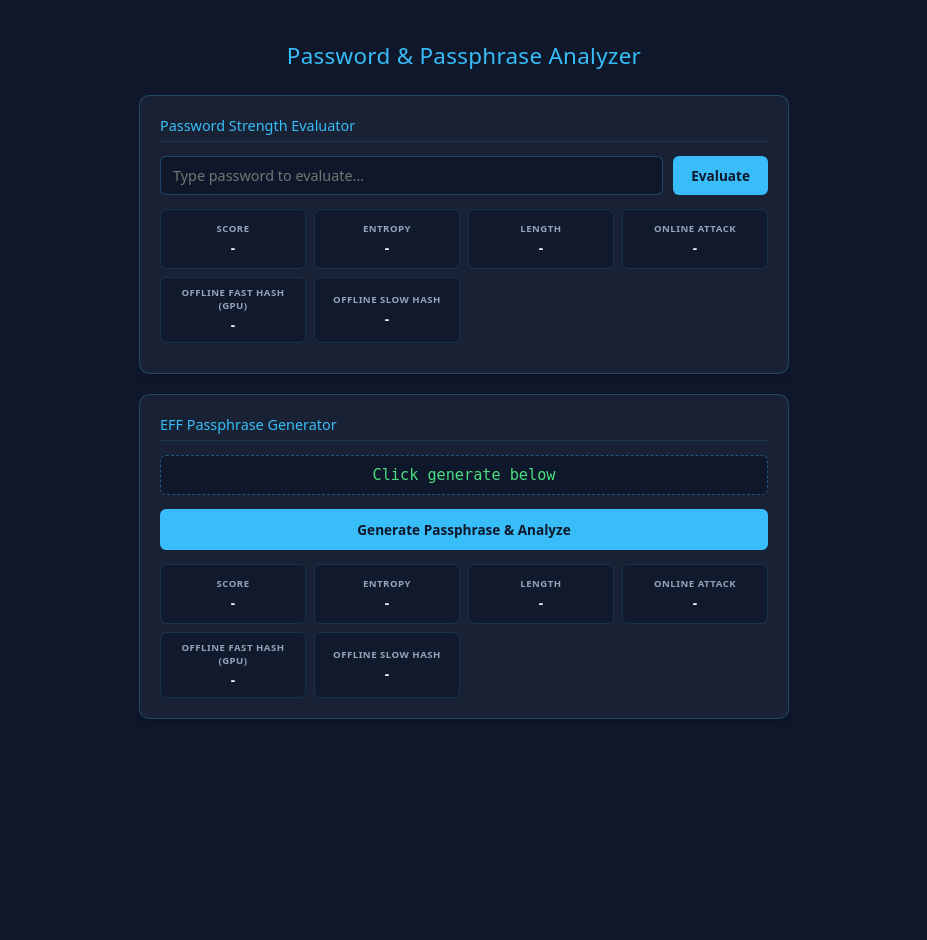
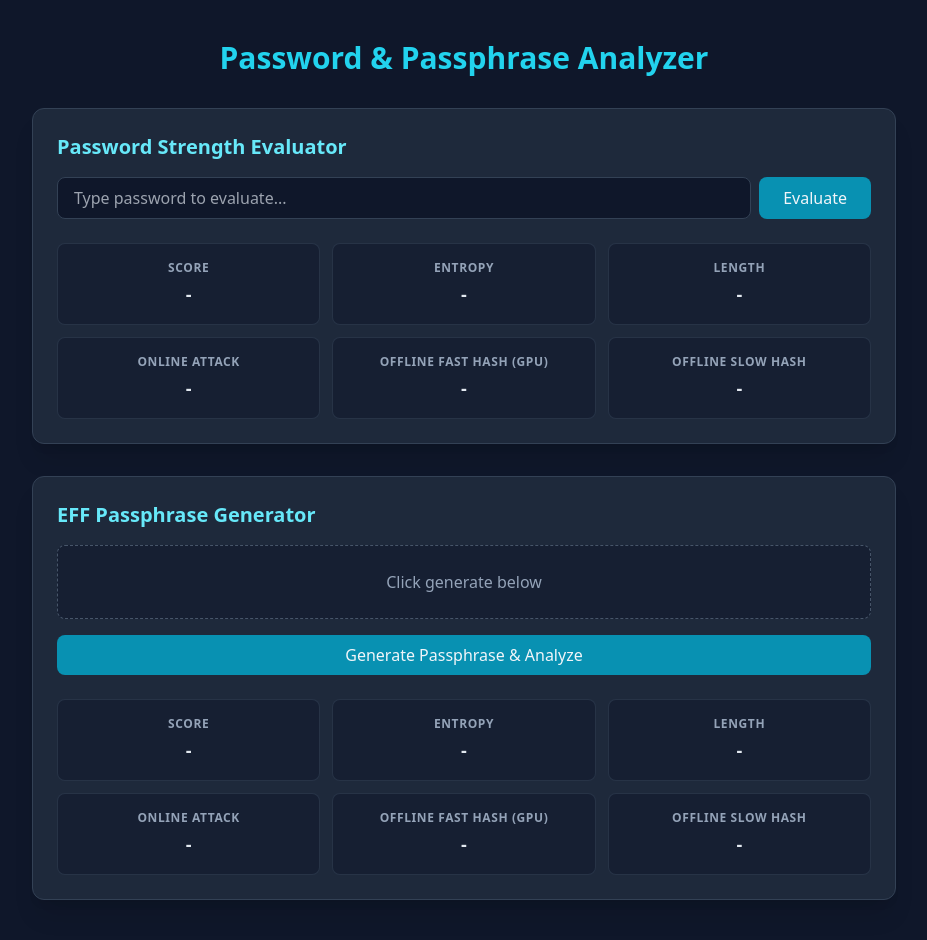
Before and after one commit to JPetovello/password-checker-web, a Flask app: page / in a window 1280 px wide. Shown: the whole page, without its empty margins (176-1103 px from the left). Before the commit the page ends 719 px from the top, so only its background shows below. Run offline with Flask 3, Linux system fonts and the light colour scheme; some libraries are stand-ins or nearby versions.

Commit message:
Update index.html

```diff
--- a/templates/index.html
+++ b/templates/index.html
@@ -4,237 +4,94 @@
     <meta charset="UTF-8">
     <meta name="viewport" content="width=device-width, initial-scale=1.0">
     <title>Password & Passphrase Analyzer</title>
-    <style>
-        * {
-            box-sizing: border-box;
-            margin: 0;
-            padding: 0;
-            font-family: system-ui, -apple-system, BlinkMacSystemFont, "Segoe UI", Roboto, sans-serif;
-        }
+    <script src="https://cdn.tailwindcss.com"></script>
+</head>
+<body class="bg-slate-900 text-slate-100 min-h-screen flex flex-col items-center py-10">
 
-        body {
-            background-color: #0f172a;
-            color: #f8fafc;
-            display: flex;
-            flex-direction: column;
-            align-items: center;
-            padding: 40px 20px;
-            min-height: 100vh;
-        }
+    <h1 class="text-3xl font-bold mb-8 text-cyan-400">Password & Passphrase Analyzer</h1>
 
-        h1 {
-            font-size: 1.4rem;
-            color: #38bdf8;
-            margin-bottom: 24px;
-            font-weight: 500;
-            letter-spacing: 0.3px;
-        }
+    <div class="w-full max-w-4xl space-y-8 px-4">
 
-        .container {
-            background: rgba(30, 41, 59, 0.65);
-            border: 1px solid rgba(56, 189, 248, 0.25);
-            border-radius: 10px;
-            padding: 20px;
-            width: 100%;
-            max-width: 650px;
-            margin-bottom: 20px;
-            box-shadow: 0 4px 6px -1px rgba(0, 0, 0, 0.2);
-        }
+        <!-- Password Strength Evaluator Section -->
+        <div class="bg-slate-800 border border-slate-700 rounded-xl p-6 shadow-xl">
+            <h2 class="text-xl font-semibold mb-4 text-cyan-300">Password Strength Evaluator</h2>
+            <div class="flex gap-2 mb-6">
+                <input type="password" id="passwordInput" placeholder="Type password to evaluate..." class="flex-grow bg-slate-900 border border-slate-700 rounded-lg px-4 py-2 focus:outline-none focus:border-cyan-500">
+                <button id="evaluateBtn" class="bg-cyan-600 hover:bg-cyan-500 px-6 py-2 rounded-lg font-medium transition">Evaluate</button>
+            </div>
 
-        .section-title {
-            font-size: 0.9rem;
-            color: #38bdf8;
-            margin-bottom: 14px;
-            font-weight: 500;
-            border-bottom: 1px solid rgba(56, 189, 248, 0.15);
-            padding-bottom: 6px;
-        }
-
-        .input-group {
-            display: flex;
-            gap: 10px;
-            margin-bottom: 14px;
-        }
-
-        input[type="text"] {
-            flex: 1;
-            background-color: #0f172a;
-            border: 1px solid rgba(56, 189, 248, 0.3);
-            border-radius: 6px;
-            padding: 9px 12px;
-            color: #f8fafc;
-            font-size: 0.9rem;
-            outline: none;
-            transition: border-color 0.2s;
-        }
-
-        input[type="text"]:focus {
-            border-color: #38bdf8;
-        }
-
-        .btn {
-            background-color: #38bdf8;
-            color: #0f172a;
-            border: none;
-            border-radius: 6px;
-            padding: 9px 18px;
-            font-weight: 600;
-            cursor: pointer;
-            font-size: 0.85rem;
-            transition: background-color 0.2s;
-        }
-
-        .btn:hover {
-            background-color: #0ea5e9;
-        }
-
-        .btn-full {
-            width: 100%;
-            margin-bottom: 14px;
-            padding: 11px;
-        }
-
-        .passphrase-box {
-            background-color: #0f172a;
-            border: 1px dashed rgba(56, 189, 248, 0.4);
-            border-radius: 6px;
-            padding: 10px;
-            text-align: center;
-            color: #4ade80;
-            font-family: monospace;
-            font-size: 0.95rem;
-            margin-bottom: 14px;
-        }
-
-        .grid {
-            display: grid;
-            grid-template-columns: repeat(4, 1fr);
-            gap: 8px;
-        }
-
-        .metric-card {
-            background-color: rgba(15, 23, 42, 0.7);
-            border: 1px solid rgba(56, 189, 248, 0.15);
-            border-radius: 6px;
-            padding: 8px;
-            text-align: center;
-            display: flex;
-            flex-direction: column;
-            justify-content: center;
-            min-height: 60px;
-        }
-
-        .metric-label {
-            font-size: 0.6rem;
-            text-transform: uppercase;
-            color: #94a3b8;
-            letter-spacing: 0.5px;
-            margin-bottom: 3px;
-            font-weight: 700;
-        }
-
-        .metric-value {
-            font-size: 0.85rem;
-            color: #f8fafc;
-            font-weight: 600;
-        }
-
-        .feedback-box {
-            margin-top: 10px;
-            font-size: 0.75rem;
-            color: #fbbf24;
-        }
-
-        @media (max-width: 600px) {
-            .grid {
-                grid-template-columns: repeat(2, 1fr);
-            }
-        }
-    </style>
-</head>
-<body>
-
-    <h1>Password & Passphrase Analyzer</h1>
-
-    <!-- Password Strength Evaluator Section -->
-    <div class="container">
-        <div class="section-title">Password Strength Evaluator</div>
-        <div class="input-group">
-            <input type="text" id="passwordInput" placeholder="Type password to evaluate..." oninput="evaluatePassword()">
-            <button class="btn" onclick="evaluatePassword()">Evaluate</button>
+            <!-- 3x2 Grid Layout -->
+            <div class="grid grid-cols-3 gap-3">
+                <div class="bg-slate-900/50 border border-slate-700/60 p-4 rounded-lg text-center">
+                    <div class="text-xs font-semibold text-slate-400 uppercase tracking-wider mb-1">Score</div>
+                    <div id="scoreVal" class="text-lg font-bold text-slate-200">-</div>
+                </div>
+                <div class="bg-slate-900/50 border border-slate-700/60 p-4 rounded-lg text-center">
+                    <div class="text-xs font-semibold text-slate-400 uppercase tracking-wider mb-1">Entropy</div>
+                    <div id="entropyVal" class="text-lg font-bold text-slate-200">-</div>
+                </div>
+                <div class="bg-slate-900/50 border border-slate-700/60 p-4 rounded-lg text-center">
+                    <div class="text-xs font-semibold text-slate-400 uppercase tracking-wider mb-1">Length</div>
+                    <div id="lengthVal" class="text-lg font-bold text-slate-200">-</div>
+                </div>
+                <div class="bg-slate-900/50 border border-slate-700/60 p-4 rounded-lg text-center">
+                    <div class="text-xs font-semibold text-slate-400 uppercase tracking-wider mb-1">Online Attack</div>
+                    <div id="onlineVal" class="text-lg font-bold text-slate-200">-</div>
+                </div>
+                <div class="bg-slate-900/50 border border-slate-700/60 p-4 rounded-lg text-center">
+                    <div class="text-xs font-semibold text-slate-400 uppercase tracking-wider mb-1">Offline Fast Hash (GPU)</div>
+                    <div id="fastHashVal" class="text-lg font-bold text-slate-200">-</div>
+                </div>
+                <div class="bg-slate-900/50 border border-slate-700/60 p-4 rounded-lg text-center">
+                    <div class="text-xs font-semibold text-slate-400 uppercase tracking-wider mb-1">Offline Slow Hash</div>
+                    <div id="slowHashVal" class="text-lg font-bold text-slate-200">-</div>
+                </div>
+            </div>
         </div>
 
-        <div class="grid">
-            <div class="metric-card">
-                <span class="metric-label">Score</span>
-                <span class="metric-value" id="pwdScore">-</span>
+        <!-- EFF Passphrase Generator Section -->
+        <div class="bg-slate-800 border border-slate-700 rounded-xl p-6 shadow-xl">
+            <h2 class="text-xl font-semibold mb-4 text-cyan-300">EFF Passphrase Generator</h2>
+            <div class="bg-slate-900/50 border border-dashed border-slate-600 rounded-lg p-6 text-center mb-4 text-slate-400" id="passphraseOutput">
+                Click generate below
             </div>
-            <div class="metric-card">
-                <span class="metric-label">Entropy</span>
-                <span class="metric-value" id="pwdEntropy">-</span>
-            </div>
-            <div class="metric-card">
-                <span class="metric-label">Length</span>
-                <span class="metric-value" id="pwdLength">-</span>
-            </div>
-            <div class="metric-card">
-                <span class="metric-label">Online Attack</span>
-                <span class="metric-value" id="pwdOnline">-</span>
-            </div>
-            <div class="metric-card">
-                <span class="metric-label">Offline Fast Hash (GPU)</span>
-                <span class="metric-value" id="pwdFastHash">-</span>
-            </div>
-            <div class="metric-card">
-                <span class="metric-label">Offline Slow Hash</span>
-                <span class="metric-value" id="pwdSlowHash">-</span>
+            <button id="generateBtn" class="w-full bg-cyan-600 hover:bg-cyan-500 py-2 rounded-lg font-medium transition mb-6">Generate Passphrase & Analyze</button>
+
+            <!-- 3x2 Grid Layout -->
+            <div class="grid grid-cols-3 gap-3">
+                <div class="bg-slate-900/50 border border-slate-700/60 p-4 rounded-lg text-center">
+                    <div class="text-xs font-semibold text-slate-400 uppercase tracking-wider mb-1">Score</div>
+                    <div id="genScoreVal" class="text-lg font-bold text-slate-200">-</div>
+                </div>
+                <div class="bg-slate-900/50 border border-slate-700/60 p-4 rounded-lg text-center">
+                    <div class="text-xs font-semibold text-slate-400 uppercase tracking-wider mb-1">Entropy</div>
+                    <div id="genEntropyVal" class="text-lg font-bold text-slate-200">-</div>
+                </div>
+                <div class="bg-slate-900/50 border border-slate-700/60 p-4 rounded-lg text-center">
+                    <div class="text-xs font-semibold text-slate-400 uppercase tracking-wider mb-1">Length</div>
+                    <div id="genLengthVal" class="text-lg font-bold text-slate-200">-</div>
+                </div>
+                <div class="bg-slate-900/50 border border-slate-700/60 p-4 rounded-lg text-center">
+                    <div class="text-xs font-semibold text-slate-400 uppercase tracking-wider mb-1">Online Attack</div>
+                    <div id="genOnlineVal" class="text-lg font-bold text-slate-200">-</div>
+                </div>
+                <div class="bg-slate-900/50 border border-slate-700/60 p-4 rounded-lg text-center">
+                    <div class="text-xs font-semibold text-slate-400 uppercase tracking-wider mb-1">Offline Fast Hash (GPU)</div>
+                    <div id="genFastHashVal" class="text-lg font-bold text-slate-200">-</div>
+                </div>
+                <div class="bg-slate-900/50 border border-slate-700/60 p-4 rounded-lg text-center">
+                    <div class="text-xs font-semibold text-slate-400 uppercase tracking-wider mb-1">Offline Slow Hash</div>
+                    <div id="genSlowHashVal" class="text-lg font-bold text-slate-200">-</div>
+                </div>
             </div>
         </div>
-        <div id="pwdFeedback" class="feedback-box"></div>
-    </div>
 
-    <!-- EFF Passphrase Generator Section -->
-    <div class="container">
-        <div class="section-title">EFF Passphrase Generator</div>
-        <div class="passphrase-box" id="passphraseOutput">Click generate below</div>
-        <button class="btn btn-full" onclick="generateAndAnalyzePassphrase()">Generate Passphrase & Analyze</button>
-
-        <div class="grid">
-            <div class="metric-card">
-                <span class="metric-label">Score</span>
-                <span class="metric-value" id="genScore">-</span>
-            </div>
-            <div class="metric-card">
-                <span class="metric-label">Entropy</span>
-                <span class="metric-value" id="genEntropy">-</span>
-            </div>
-            <div class="metric-card">
-                <span class="metric-label">Length</span>
-                <span class="metric-value" id="genLength">-</span>
-            </div>
-            <div class="metric-card">
-                <span class="metric-label">Online Attack</span>
-                <span class="metric-value" id="genOnline">-</span>
-            </div>
-            <div class="metric-card">
-                <span class="metric-label">Offline Fast Hash (GPU)</span>
-                <span class="metric-value" id="genFastHash">-</span>
-            </div>
-            <div class="metric-card">
-                <span class="metric-label">Offline Slow Hash</span>
-                <span class="metric-value" id="genSlowHash">-</span>
-            </div>
-        </div>
     </div>
 
     <script>
-        async function evaluatePassword() {
+        document.getElementById('evaluateBtn').addEventListener('click', async () => {
             const pwd = document.getElementById('passwordInput').value;
-            if (!pwd) {
-                resetMetrics('pwd');
-                return;
-            }
-
+            if (!pwd) return;
             try {
                 const response = await fetch('/api/check', {
                     method: 'POST',
@@ -242,74 +99,32 @@
                     body: JSON.stringify({ password: pwd })
                 });
                 const data = await response.json();
-                populateMetrics('pwd', data, pwd);
+                document.getElementById('scoreVal').innerText = data.score ?? '-';
+                document.getElementById('entropyVal').innerText = data.entropy ?? '-';
+                document.getElementById('lengthVal').innerText = pwd.length;
+                document.getElementById('onlineVal').innerText = data.online_attack ?? '-';
+                document.getElementById('fastHashVal').innerText = data.fast_hash ?? '-';
+                document.getElementById('slowHashVal').innerText = data.slow_hash ?? '-';
             } catch (err) {
-                console.error("Error evaluating password:", err);
+                console.error(err);
             }
-        }
+        });
 
-        async function generateAndAnalyzePassphrase() {
+        document.getElementById('generateBtn').addEventListener('click', async () => {
             try {
-                const response = await fetch('/api/generate?words=4&separator=-');
+                const response = await fetch('/api/generate', { method: 'POST' });
                 const data = await response.json();
-                if (data.passphrase) {
-                    document.getElementById('passphraseOutput').innerText = data.passphrase;
-
-                    // Automatically evaluate the generated passphrase to fill out the bottom grid
-                    const checkResponse = await fetch('/api/check', {
-                        method: 'POST',
-                        headers: { 'Content-Type': 'application/json' },
-                        body: JSON.stringify({ password: data.passphrase })
-                    });
-                    const checkData = await checkResponse.json();
-                    populateMetrics('gen', checkData, data.passphrase);
-                }
+                document.getElementById('passphraseOutput').innerText = data.passphrase;
+                document.getElementById('genScoreVal').innerText = data.score ?? '-';
+                document.getElementById('genEntropyVal').innerText = data.entropy ?? '-';
+                document.getElementById('genLengthVal').innerText = data.passphrase.length;
+                document.getElementById('genOnlineVal').innerText = data.online_attack ?? '-';
+                document.getElementById('genFastHashVal').innerText = data.fast_hash ?? '-';
+                document.getElementById('genSlowHashVal').innerText = data.slow_hash ?? '-';
             } catch (err) {
-                console.error("Error generating passphrase:", err);
+                console.error(err);
             }
-        }
-
-        function populateMetrics(prefix, data, text) {
-            // Score out of 4 (zxcvbn score is 0-4)
-            document.getElementById(prefix + 'Score').innerText = `${data.score} / 4`;
-
-            // Length
-            document.getElementById(prefix + 'Length').innerText = `${text.length} chars`;
-
-            // Entropy calculation estimation (bits) based on length or crack times if available
-            let approxEntropy = (text.length * 4.2).toFixed(1);
-            document.getElementById(prefix + 'Entropy').innerText = `${approxEntropy} bits`;
-
-            // Crack times / attacks from zxcvbn display dict
-            const crackDisplay = data.crack_times_display || {};
-            document.getElementById(prefix + 'Online').innerText = crackDisplay.online_throttling_100_per_hour || '-';
-            document.getElementById(prefix + 'FastHash').innerText = crackDisplay.offline_fast_hashing_1e10_per_second || '-';
-            document.getElementById(prefix + 'SlowHash').innerText = crackDisplay.offline_slow_hashing_1e4_per_second || '-';
-
-            // Optional warning feedback for evaluator section
-            if (prefix === 'pwd') {
-                const feedbackEl = document.getElementById('pwdFeedback');
-                if (data.feedback && data.feedback.warning) {
-                    feedbackEl.innerText = `⚠️ ${data.feedback.warning}`;
-                } else if (data.feedback && data.feedback.suggestions && data.feedback.suggestions.length > 0) {
-                    feedbackEl.innerText = `💡 ${data.feedback.suggestions[0]}`;
-                } else {
-                    feedbackEl.innerText = '';
-                }
-            }
-        }
-
-        function resetMetrics(prefix) {
-            document.getElementById(prefix + 'Score').innerText = '-';
-            document.getElementById(prefix + 'Entropy').innerText = '-';
-            document.getElementById(prefix + 'Length').innerText = '-';
-            document.getElementById(prefix + 'Online').innerText = '-';
-            document.getElementById(prefix + 'FastHash').innerText = '-';
-            document.getElementById(prefix + 'SlowHash').innerText = '-';
-            if(prefix === 'pwd') {
-                document.getElementById('pwdFeedback').innerText = '';
-            }
-        }
+        });
     </script>
 </body>
 </html>
```
